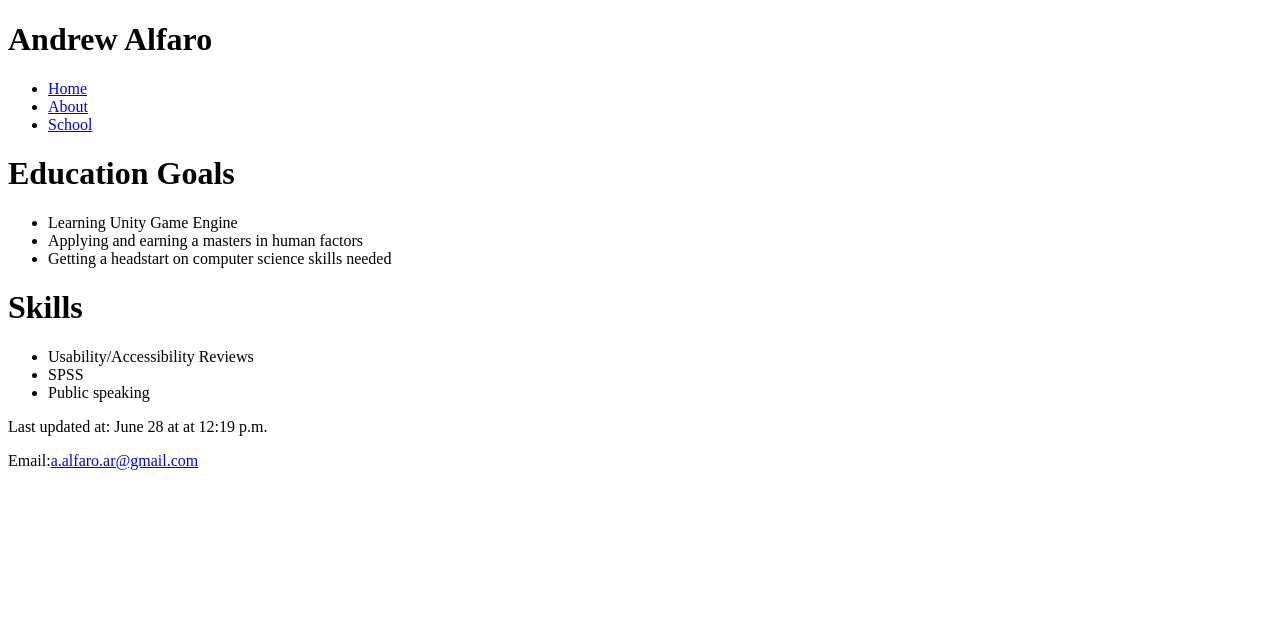
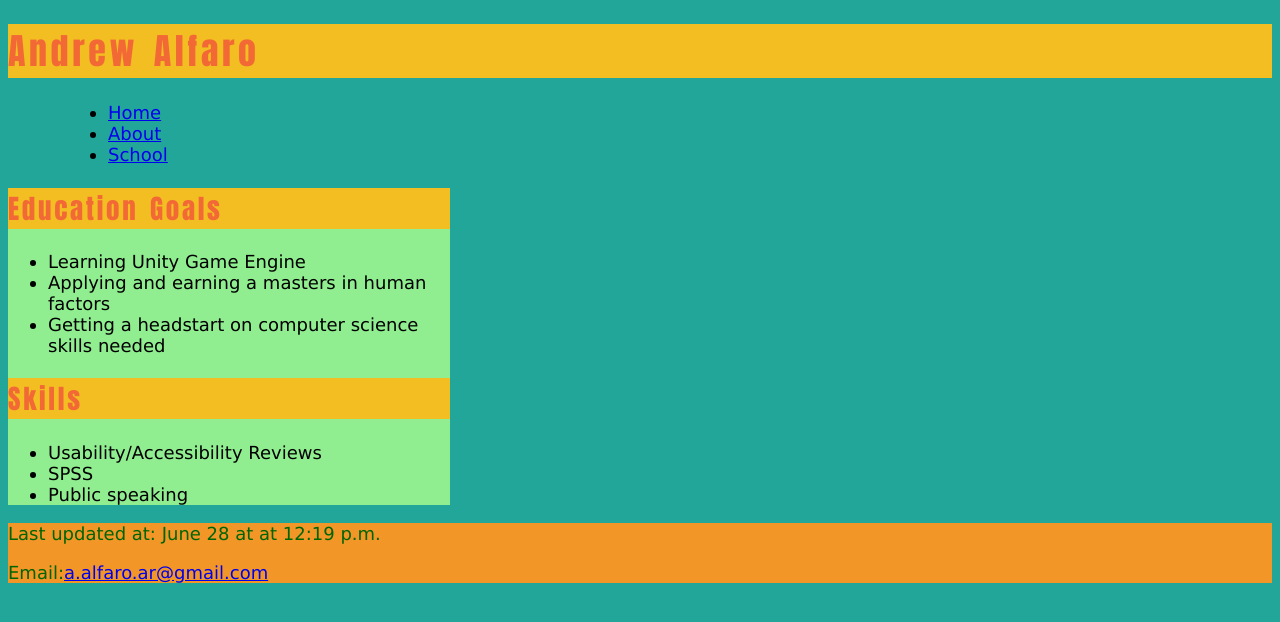
Before and after one commit to AndrewA01/CIS162, a plain HTML site: page about.html in a window 1280 px wide. Drawn offline with Linux system fonts and the light colour scheme.

Commit message:
Project 1-3
Added css styling and updated index

```diff
--- a/about.html
+++ b/about.html
@@ -6,7 +6,7 @@
         <title> Andrew_P1_1 </title>
         <meta charset="utf-8"   />
         <meta name="keywords" content="HTML, Andrew, Andrew"    />
-    </head>
+        <link rel="stylesheet" href="main.css">
 
     <body>
 
@@ -20,7 +20,9 @@
         </ul>
         </nav>
 
+        <section>
             <h1> Education Goals</h1>
+
             <ul>
                 <li>Learning Unity Game Engine</li>
                 <li>Applying and earning a masters in human factors</li>
@@ -33,6 +35,7 @@
                 <li>SPSS</li>
                 <li>Public speaking </li>
             </ul>
+        </section>
 
         <footer>Last updated at:
             <time datetime="2023-06-26T23:06">June 28 at  at 12:19 p.m.</time>
--- /dev/null
+++ b/main.css
@@ -0,0 +1,38 @@
+@font-face {
+    font-family: Quicksand;
+    src: local("Quicksand")
+}
+
+html {
+    background-color: rgb(34, 166, 153);
+}
+
+body {
+    font-family:Verdana, Geneva, Tahoma, sans-serif;
+    font-size: large;
+}
+
+h1 {
+    font-family:Impact, Haettenschweiler, 'Arial Narrow Bold', sans-serif;
+    letter-spacing: .1em;
+    word-spacing: .1em;
+    color:rgba(242, 76, 61, 0.750);
+    background-color:rgb(242, 190, 34);
+}
+
+nav > ul {
+    padding-left: 100px;
+}
+
+section {
+    background-color: lightgreen;
+    width: 35%;
+    /* Not sure what 1% and 100% does when scaling the window? */
+    background-size: 100% auto;
+
+}
+
+footer {
+    color:rgb(0, 100, 0);
+    background-color:rgb(242, 151, 39);
+}
```
Also changed, not shown: index.html (+4 -2 lines). Lines whose indentation alone changed are shown as unchanged.
